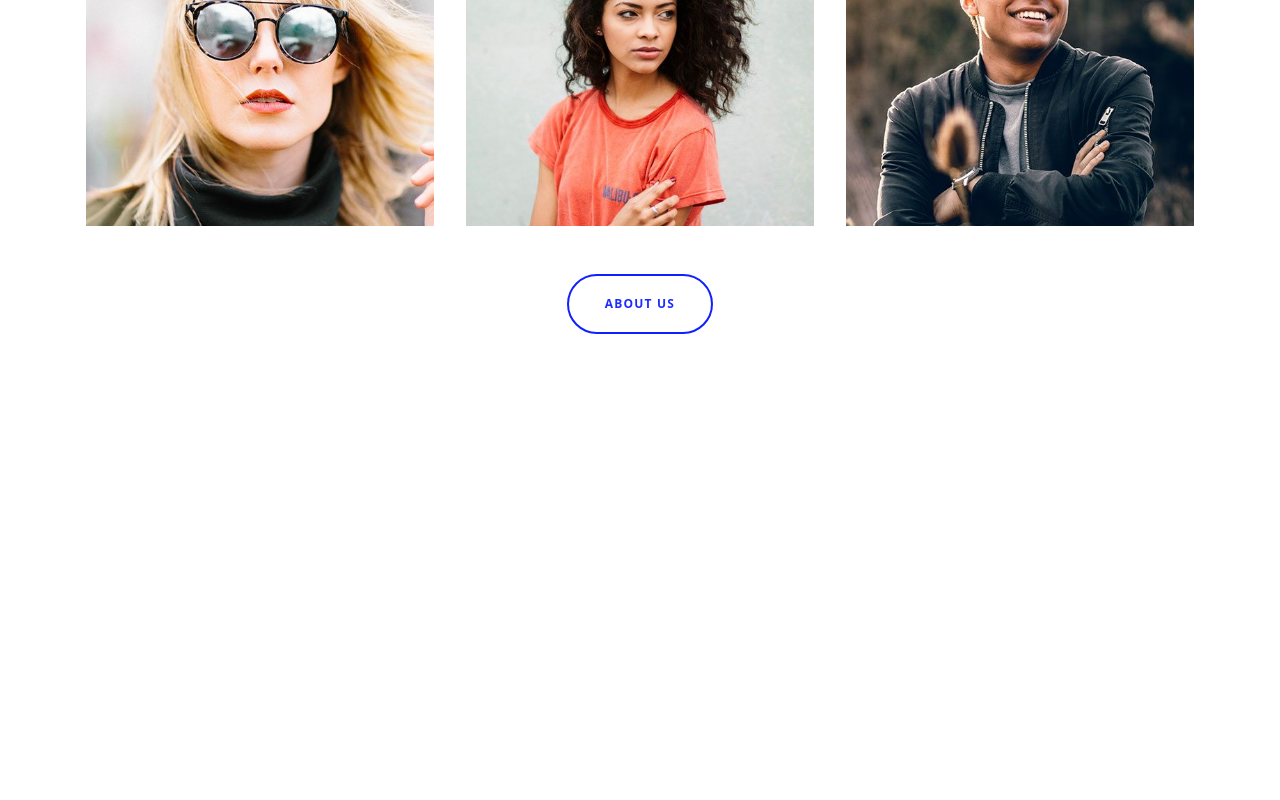
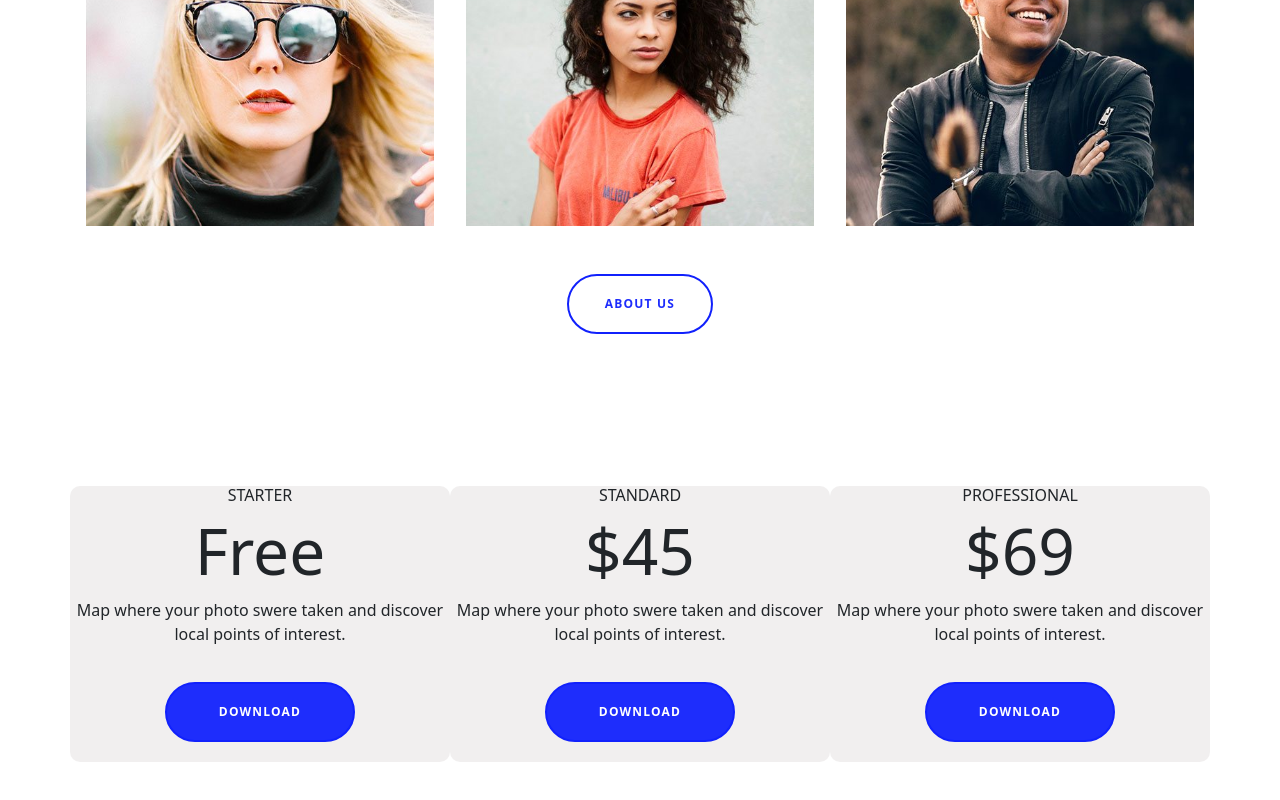
Before and after one commit to vLcGomes/General-Front-End-Projects, a plain HTML site: page projetoBootstrap/index.html in a window 1280 px wide. Shown: the part 5982-6782 px from the top of the page. Before the commit the page ends 6468 px from the top, so only its background shows below. Drawn offline with nearby package versions, Linux system fonts and the light colour scheme.

Commit message:
estruturando card planos

```diff
--- a/projetoBootstrap/index.html
+++ b/projetoBootstrap/index.html
@@ -301,6 +301,31 @@
       </div>
       <button id='about-us-btn'>ABOUT US</button>
     </section>
+    <section id="plan-options">
+      <div class="d-flex text-center">
+        <div class="d-flex flex-column card-plan">
+          <i></i>
+          <h6>STARTER</h6>
+          <h1>Free</h1>
+          <p class="text-center">Map where your photo swere taken and discover local points of interest.</p>
+          <button>DOWNLOAD</button>
+        </div>
+        <div class="d-flex flex-column card-plan">
+          <i></i>
+          <h6>STANDARD</h6>
+          <h1>$45</h1>
+          <p class="text-center">Map where your photo swere taken and discover local points of interest.</p>
+          <button>DOWNLOAD</button>
+        </div>
+        <div class="d-flex flex-column card-plan">
+          <i></i>
+          <h6>PROFESSIONAL</h6>
+          <h1>$69</h1>
+          <p class="text-center">Map where your photo swere taken and discover local points of interest.</p>
+          <button>DOWNLOAD</button>
+        </div>
+      </div>
+    </section>
   </main>
 
 
--- a/projetoBootstrap/sass/_mixins.sass
+++ b/projetoBootstrap/sass/_mixins.sass
@@ -5,7 +5,7 @@
 
 @mixin content-center
   margin: 0 auto
-  max-width: 1140px // Verifica numero antigo: 1110px
+  max-width: 1140px
 
 @mixin bg-img($img)
   background-size: 100%
--- a/projetoBootstrap/sass/styles.sass
+++ b/projetoBootstrap/sass/styles.sass
@@ -312,18 +312,12 @@ header
   #crew-grid
     grid-template-columns: repeat(3, 1fr)
     grid-template-rows: 1fr 1fr
-    @include mixins.content-center
+    margin: 0 auto
+    width: 1140px
 
-
-    .crew
-      // z-index: 1
-      // background-image: linear-gradient(rgba(0, 0, 0, 0.5))
-      // background-size: 100%
-
-      img
-        // z-index: 0
-        height: 100%
-        width: 100%
+    img
+      height: 100%
+      width: 100%
 
   #about-us-btn
     padding: 1.1875rem 2.25rem;
@@ -341,3 +335,36 @@ header
     &:hover
       color: #fff
       background-color: #1e2dfc;
+
+#plan-options
+  height: 100vh
+  @include mixins.content-center
+
+  .card-plan
+      width: 33.333333%
+      background-color: #e6e2e28a
+      border-radius: 10px
+
+      &:hover
+        width: 35%
+        overflow: visible
+
+      h1
+        font-size: 4rem
+
+      button
+        padding: 19px 36px;
+        border-radius: 1.875rem;
+        margin: 20px auto
+        width: 50%
+        font-weight: 600
+        font-size: 0.75rem
+        letter-spacing: 0.075rem
+        background: none
+        transition: 0.4s
+        border: 2px solid #1121fc;
+        color: #fff;
+        background-color: #1e2dfc
+
+        &:hover
+          background-color: #000dca
```
Also changed, not shown: projetoBootstrap/css/styles.css, 1 other file.
